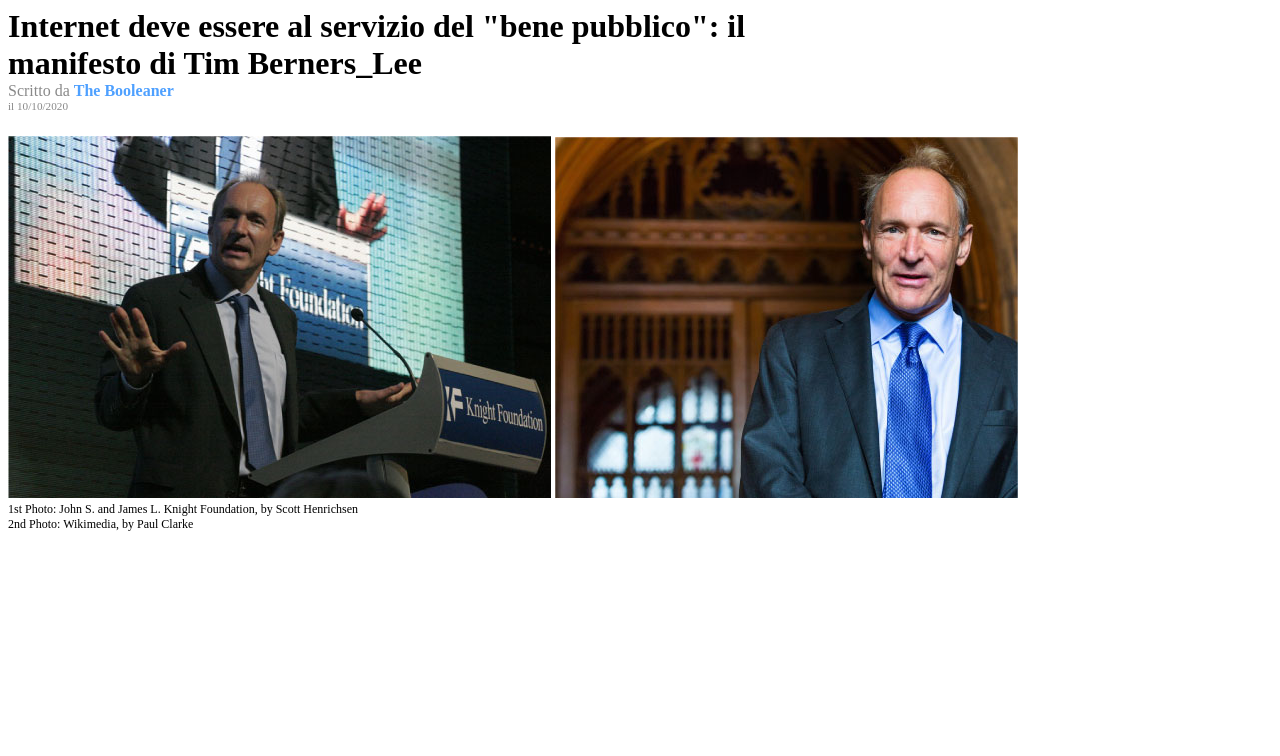
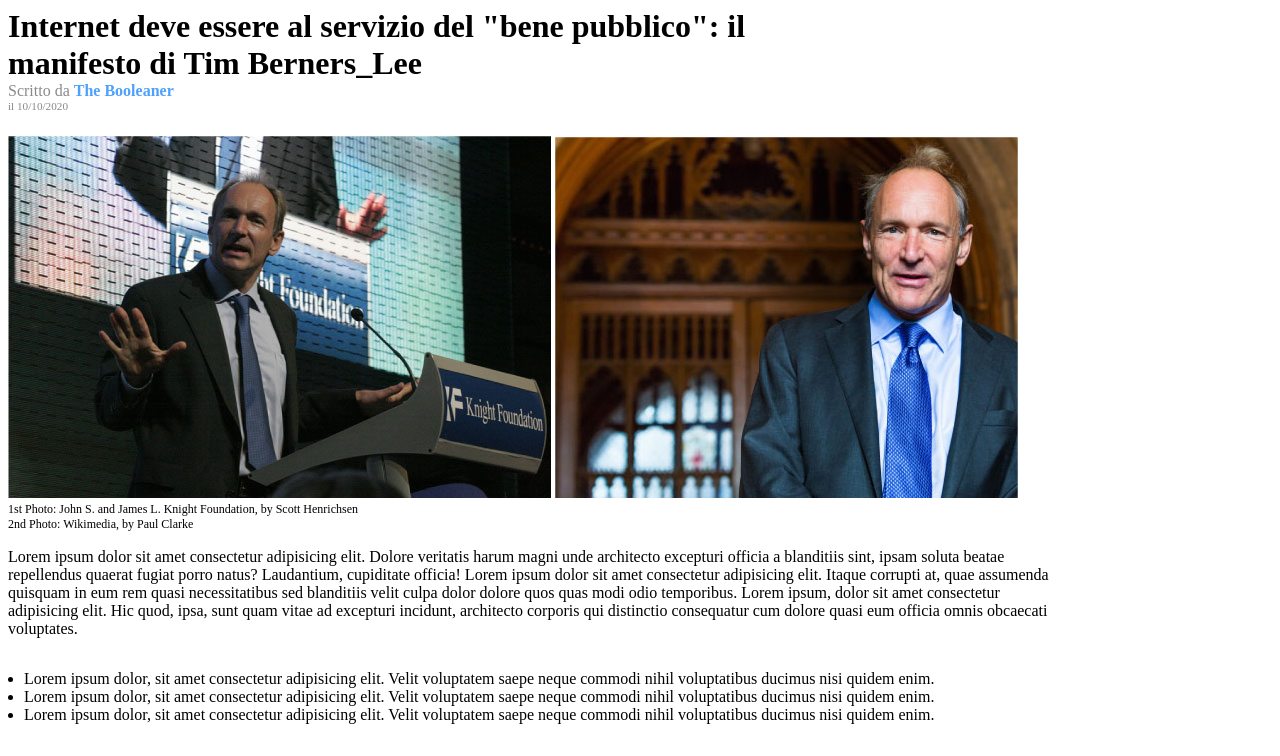
Before and after one commit to alexciccarese/html-css-booleaner, a plain HTML site: page index.html in a window 1280 px wide. Shown: the part 113-869 px from the top of the page. Before the commit the page ends 800 px from the top, so only its background shows below. Drawn offline with Linux system fonts and the light colour scheme.

Commit message:
Description and list added

```diff
--- a/Assets/style.css
+++ b/Assets/style.css
@@ -55,3 +55,6 @@ body {
   font-size: 75%;
   margin-top: 0;
 }
+
+ul {
+padding: 16px;}
--- a/index.html
+++ b/index.html
@@ -36,6 +36,21 @@
         </section>
         <!-- /Images -->
 
+        <p>Lorem ipsum dolor sit amet consectetur adipisicing elit. Dolore veritatis harum magni unde architecto excepturi officia a blanditiis sint, ipsam soluta beatae repellendus quaerat fugiat porro natus? Laudantium, cupiditate officia! Lorem ipsum dolor sit amet consectetur adipisicing elit. Itaque corrupti at, quae assumenda quisquam in eum rem quasi necessitatibus sed blanditiis velit culpa dolor dolore quos quas modi odio temporibus. Lorem ipsum, dolor sit amet consectetur adipisicing elit. Hic quod, ipsa, sunt quam vitae ad excepturi incidunt, architecto corporis qui distinctio consequatur cum dolore quasi eum officia omnis obcaecati voluptates.</p>
+
+        <section id="list">
+          <ul>
+            <li>Lorem ipsum dolor, sit amet consectetur adipisicing elit. Velit voluptatem saepe neque commodi nihil voluptatibus ducimus nisi quidem enim.</li>
+            <li>Lorem ipsum dolor, sit amet consectetur adipisicing elit. Velit voluptatem saepe neque commodi nihil voluptatibus ducimus nisi quidem enim.</li>
+            <li>Lorem ipsum dolor, sit amet consectetur adipisicing elit. Velit voluptatem saepe neque commodi nihil voluptatibus ducimus nisi quidem enim.</li>
+          </ul>
+        </section>
+        <!-- /List -->
+
+        <section id="Table">
+          <table></table>
+        </section>
+
       </div>
     </main>
     <!-- /Main -->
```
